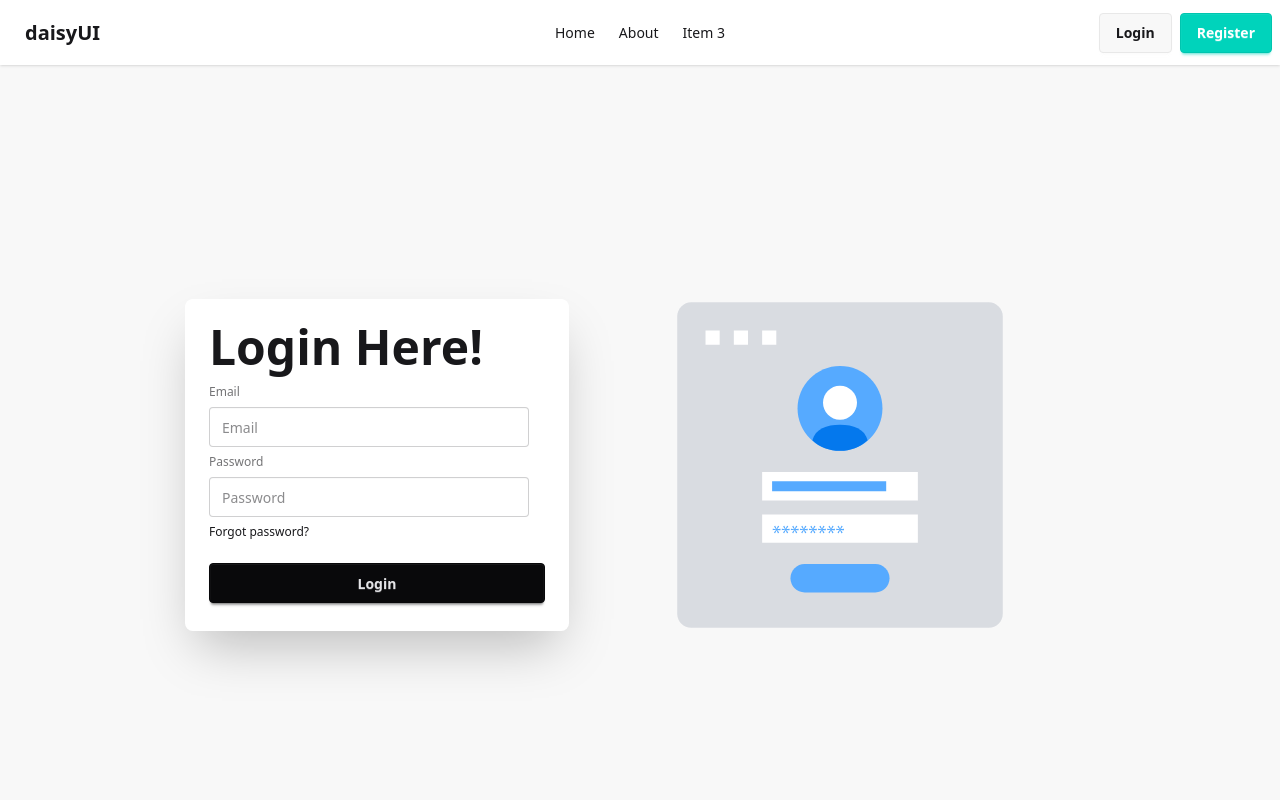
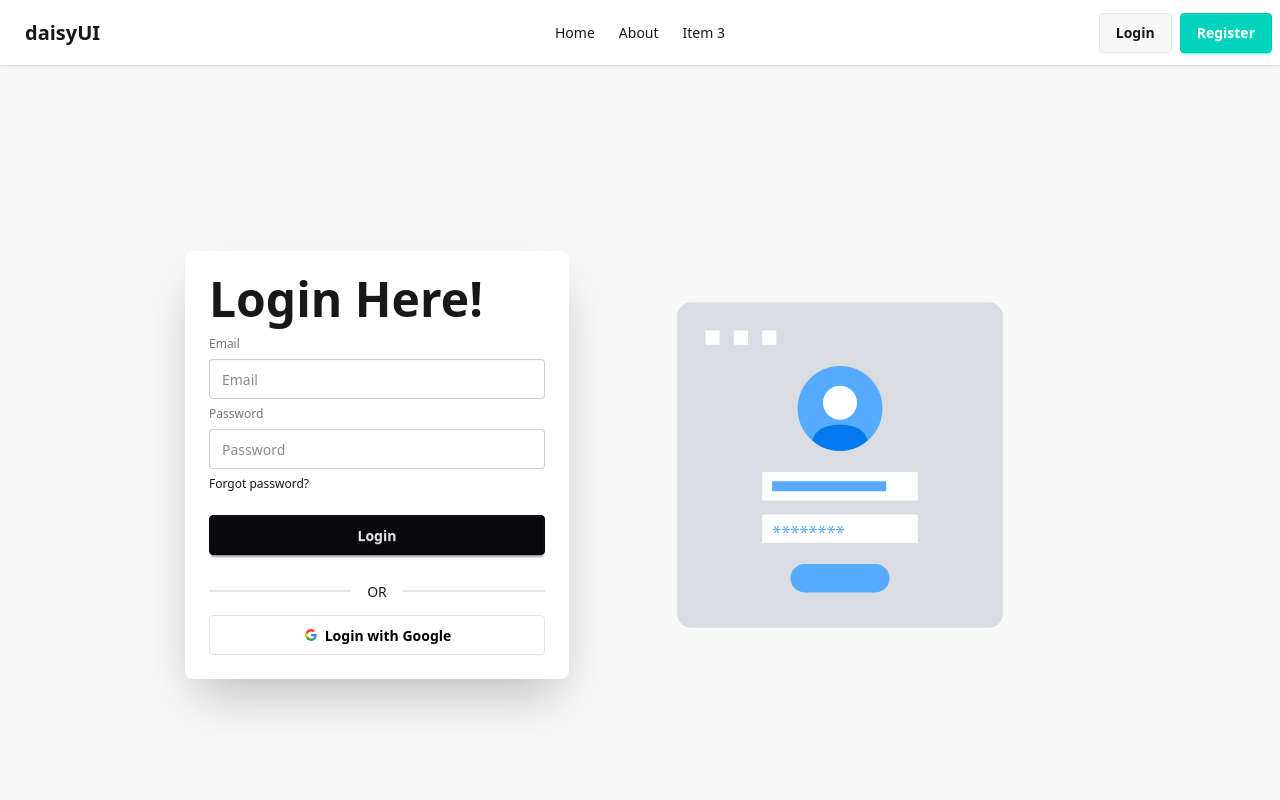
Before and after one commit to nayan97/node-core, a React (Vite) app in the folder cererhub/CareerHub-app/: page /login in a window 1280 px wide. Shown: the top 800 px of the page. Built offline with nearby package versions, Linux system fonts and the light colour scheme; no server answers.

Commit message:
google login done

```diff
--- a/cererhub/CareerHub-app/src/contexts/AuthProvider.jsx
+++ b/cererhub/CareerHub-app/src/contexts/AuthProvider.jsx
@@ -1,8 +1,10 @@
 
 import React, { useEffect, useState } from 'react';
 import { AuthContext } from './AuthContext';
-import { signInWithEmailAndPassword, createUserWithEmailAndPassword, onAuthStateChanged, signOut } from 'firebase/auth';
+import { signInWithEmailAndPassword, createUserWithEmailAndPassword, onAuthStateChanged, signOut, GoogleAuthProvider, signInWithPopup } from 'firebase/auth';
 import {auth} from '../firebase/firebase.init';
+
+const googleProvider = new GoogleAuthProvider();
 const AuthProvider = ({children}) => {
     const [loading, setLoading] = useState(true);
     const [user, setUser] = useState(null);
@@ -18,6 +20,14 @@
     const loginUser = (email, password) =>{
         setLoading(true);
         return signInWithEmailAndPassword(auth, email, password)
+    }
+
+    // google login
+
+    const loginWithGoogle = () =>{
+        setLoading(true);
+        return signInWithPopup(auth, googleProvider)
+
     }
 
     // logout user
@@ -45,6 +55,7 @@
             loading,
             loginUser,
             createUser,
+            loginWithGoogle,
             logoutUser
     }
     return (
--- a/cererhub/CareerHub-app/src/pages/Auth/Login.jsx
+++ b/cererhub/CareerHub-app/src/pages/Auth/Login.jsx
@@ -2,6 +2,7 @@
 import React, { use } from 'react';
 import lottelog from "../../assets/lottelog.json";
 import { AuthContext } from '../../contexts/AuthContext';
+import Social from './Social';
 
 const Login = () => {
     const {loginUser} = use(AuthContext);
@@ -42,13 +43,14 @@
                               <fieldset className="fieldset">
 
                                 <label className="label">Email</label>
-                                <input type="email" name="email" className="input" placeholder="Email" />
+                                <input type="email" name="email" className="input w-full" placeholder="Email" />
                                 <label className="label">Password</label>
-                                <input type="password" name="password" className="input" placeholder="Password" />
+                                <input type="password" name="password" className="input w-full" placeholder="Password" />
                                 <div><a className="link link-hover">Forgot password?</a></div>
                                 <button className="btn btn-neutral mt-4">Login</button>
                             </fieldset>
                         </form>
+                        <Social></Social>
                 </div>
                 </div>
             </div>
--- a/cererhub/CareerHub-app/src/pages/Auth/Register.jsx
+++ b/cererhub/CareerHub-app/src/pages/Auth/Register.jsx
@@ -2,6 +2,7 @@
 import React, { use } from 'react';
 import groovyWalkAnimation from "../../assets/lottereg.json";
 import { AuthContext } from '../../contexts/AuthContext';
+import Social from './Social';
 
 const Register = () => {
     const {createUser} = use(AuthContext);
@@ -49,6 +50,8 @@
                                 <button className="btn btn-neutral mt-4">Register</button>
                             </fieldset>
                         </form>
+
+                        <Social></Social>
                 </div>
                 </div>
             </div>
--- /dev/null
+++ b/cererhub/CareerHub-app/src/pages/Auth/Social.jsx
@@ -0,0 +1,30 @@
+import React, { use } from 'react';
+import { AuthContext } from '../../contexts/AuthContext';
+
+const Social = () => {
+
+    const {loginWithGoogle} = use(AuthContext);
+
+    const handleGoogleLogin = () =>{
+       loginWithGoogle()
+       .then(result =>{
+        console.log(result);
+       })
+       .catch(error =>{
+        console.log(error);
+
+       })
+    }
+    return (
+        <div>
+              <div className="divider">OR</div>
+              <button onClick={handleGoogleLogin} className="btn bg-white text-black border-[#e5e5e5] w-full">
+                    <svg aria-label="Google logo" width="16" height="16" xmlns="http://www.w3.org/2000/svg" viewBox="0 0 512 512"><g><path d="m0 0H512V512H0" fill="#fff"></path><path fill="#34a853" d="M153 292c30 82 118 95 171 60h62v48A192 192 0 0190 341"></path><path fill="#4285f4" d="m386 400a140 175 0 0053-179H260v74h102q-7 37-38 57"></path><path fill="#fbbc02" d="m90 341a208 200 0 010-171l63 49q-12 37 0 73"></path><path fill="#ea4335" d="m153 219c22-69 116-109 179-50l55-54c-78-75-230-72-297 55"></path></g></svg>
+                    Login with Google
+              </button>
+
+        </div>
+    );
+};
+
+export default Social;
```
